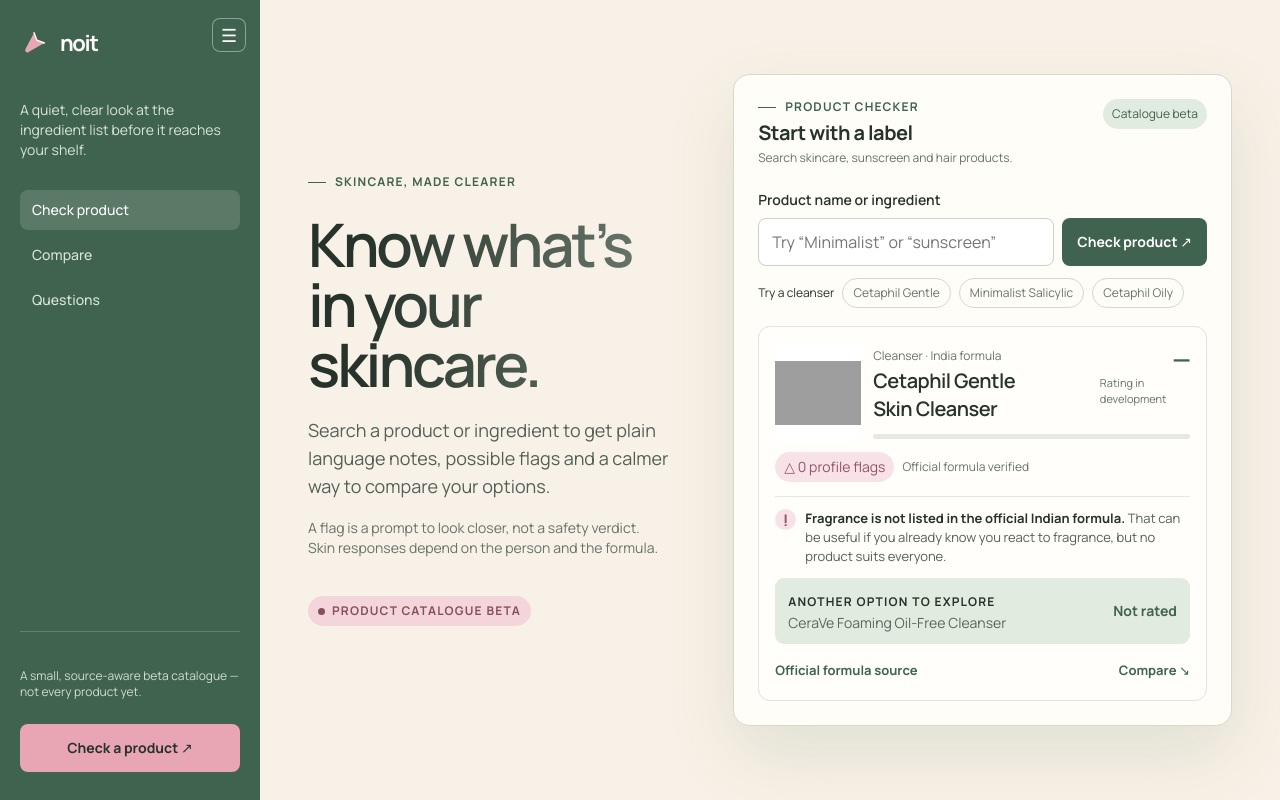
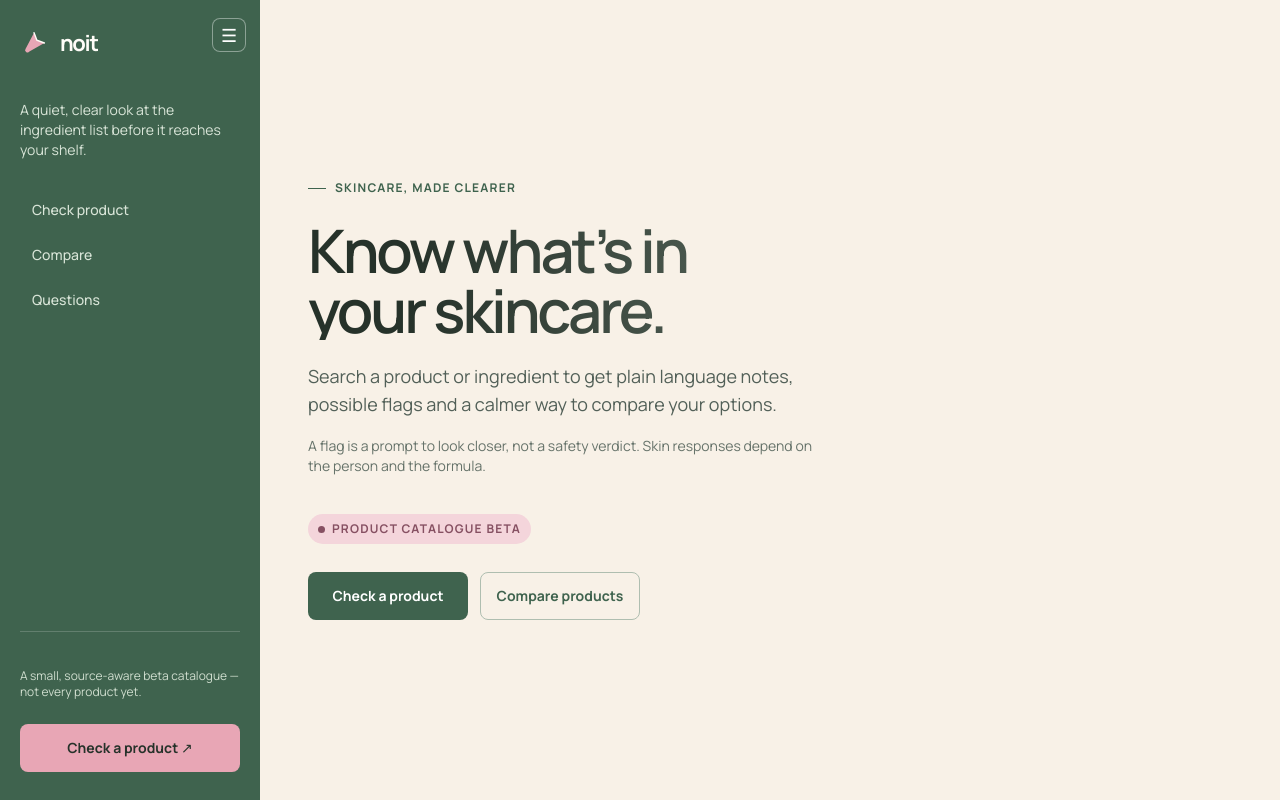
Before and after one commit to gunnekadutta/noit, a plain HTML site: page outputs/index.html in a window 1280 px wide. Shown: the top 800 px of the page. Drawn offline with Linux system fonts and the light colour scheme; grey boxes are pictures that could not be loaded.

Commit message:
Separate landing and product checker views

```diff
--- a/outputs/index.html
+++ b/outputs/index.html
@@ -31,13 +31,15 @@
     .suggestions{display:none;position:absolute;z-index:5;left:0;right:0;top:100%;max-height:240px;overflow:auto;background:#fffdf8;border:1px solid #c9d2c5;border-radius:10px;box-shadow:0 12px 25px #26322a20}.suggestions.show{display:block}.suggestions button{display:block;width:100%;padding:10px 12px;text-align:left;border:0;background:transparent;color:var(--ink)}.suggestions button:hover,.suggestions button:focus{background:var(--sage-pale)}.suggestions small{display:block;color:var(--muted)}.search-wrap{position:relative;flex:1;min-width:0}.search-wrap input{width:100%}.product-image{width:86px;height:100px;object-fit:contain;border-radius:8px;background:#fff;float:left;margin:0 12px 8px 0}.image-placeholder{width:86px;height:100px;display:grid;place-items:center;background:var(--sage-pale);color:var(--muted);border-radius:8px;float:left;margin:0 12px 8px 0;text-align:center;font-size:12px}.result-meta{clear:both;flex-wrap:wrap}
     [hidden]{display:none!important}.sidebar-toggle{position:fixed;z-index:8;top:18px;left:212px;width:34px;height:34px;border:1px solid #ffffff66;border-radius:8px;background:var(--sage-deep);color:white;font-size:18px;line-height:1}.layout.sidebar-hidden{grid-template-columns:0 minmax(0,1fr)}.layout.sidebar-hidden .sidebar{visibility:hidden;overflow:hidden;padding:0}.layout.sidebar-hidden .sidebar-toggle{left:16px}.side-nav a[aria-current="page"]{color:white;background:#ffffff24}.page-view{min-height:calc(100vh - 1px)}.page-view.section{border:0;padding-top:100px}.footer-inner{align-items:start}.footer-brand{font-size:24px;font-weight:700;letter-spacing:-.05em;color:var(--sage-deep)}.footer-copy{max-width:500px}.footer-links a{font-size:14px}.footer-note{margin-top:16px!important}
     @media(max-width:720px){.sidebar-toggle{left:auto;right:14px;top:14px}.sidebar{padding-right:58px}.layout.sidebar-hidden{display:block}.layout.sidebar-hidden .sidebar{height:62px;min-height:62px;visibility:visible;background:var(--sage-deep);padding:12px 58px 12px 16px}.layout.sidebar-hidden .side-nav{display:none}.layout.sidebar-hidden .brand{display:inline-flex}.layout.sidebar-hidden .sidebar-toggle{left:auto}.side-nav a:nth-child(3){display:block!important}.page-view.section{padding-top:64px}}
+    .hero-grid{display:block}.hero-copy{max-width:680px}.hero-copy .hero-lede{max-width:540px}.hero-actions{display:flex;flex-wrap:wrap;gap:12px;margin-top:28px}.hero-actions .button{min-width:160px}.button-outline{border-color:#afbeb0;color:var(--sage-deep);background:transparent}.button-outline:hover{background:var(--sage-pale)}.checker-page-heading{max-width:660px;margin-bottom:28px}.checker-page-heading h1{margin:8px 0 12px}.checker-page-heading p{color:var(--muted)}.checker{max-width:720px}.hero.checker-view{min-height:calc(100vh - 1px);align-items:start;padding:96px 0}.hero.checker-view .hero-grid{max-width:720px}.hero.home-view .hero-grid{max-width:1080px}.hero.home-view .hero-copy{padding:38px 0}.hero.home-view h1{max-width:680px}.hero.home-view .hero-note{max-width:510px}
+    @media(max-width:720px){.hero.checker-view{padding:64px 0}.hero.home-view .hero-copy{padding:0}.hero-actions .button{flex:1}}
   </style>
 </head>
 <body>
   <a class="skip" href="#main">Skip to content</a>
   <div class="layout">
     <aside class="sidebar" id="sidebar" aria-label="Noit navigation">
-      <a class="brand" href="#top" aria-label="Noit home"><svg viewBox="0 0 32 32" fill="none" aria-hidden="true"><path d="M6 22 15 5l3 8 8 3-16 9a2.5 2.5 0 0 1-4-3Z" fill="currentColor"/><path d="m15 5 3 8 8 3" stroke-width="1.5" stroke-linecap="round"/></svg>noit</a>
+      <a class="brand" href="#home" aria-label="Noit home"><svg viewBox="0 0 32 32" fill="none" aria-hidden="true"><path d="M6 22 15 5l3 8 8 3-16 9a2.5 2.5 0 0 1-4-3Z" fill="currentColor"/><path d="m15 5 3 8 8 3" stroke-width="1.5" stroke-linecap="round"/></svg>noit</a>
       <p class="side-intro small">A quiet, clear look at the ingredient list before it reaches your shelf.</p>
       <nav class="side-nav"><a href="#checker">Check product</a><a href="#compare">Compare</a><a href="#faq">Questions</a></nav>
       <div class="side-bottom"><p class="tiny">A small, source-aware beta catalogue — not every product yet.</p><a class="button button-light" href="#checker">Check a product ↗</a></div>
@@ -52,7 +54,9 @@
             <p class="hero-lede">Search a product or ingredient to get plain language notes, possible flags and a calmer way to compare your options.</p>
             <p class="hero-note small">A flag is a prompt to look closer, not a safety verdict. Skin responses depend on the person and the formula.</p>
             <span class="demo-pill cap"><span class="dot"></span> Product catalogue beta</span>
+            <div class="hero-actions"><a class="button button-primary" href="#checker">Check a product</a><a class="button button-outline" href="#compare">Compare products</a></div>
           </div>
+          <div class="checker-page-heading" id="checker-heading" hidden><span class="eyebrow">Your product checker</span><h1 class="h2">Get to know your products.</h1><p class="body">Search a product to explore its ingredient notes and see what still needs reviewing.</p></div>
           <section class="checker card" id="checker" data-reveal aria-labelledby="checker-title">
             <div class="checker-head"><div><span class="eyebrow">Product checker</span><h2 id="checker-title">Start with a label</h2><p class="tiny muted">Search skincare, sunscreen and hair products.</p></div><span class="sample tiny"><span class="dot"></span> Catalogue beta</span></div>
             <form class="search" id="search" novalidate><label for="query">Product name or ingredient</label><div class="search-row"><div class="search-wrap"><input id="query" type="search" placeholder="Try “Minimalist” or “sunscreen”" aria-describedby="error" aria-autocomplete="list" aria-controls="suggestions" aria-expanded="false" autocomplete="off"><div id="suggestions" class="suggestions" role="listbox" aria-label="Product suggestions"></div></div><button class="button button-primary" type="submit">Check product ↗</button></div><p class="error small" id="error" aria-live="polite"></p></form>
@@ -66,7 +70,7 @@
       <section class="section" id="faq"><div class="content faq"><div class="section-head" data-reveal><span class="eyebrow">Good questions</span><h2 class="h2">A few things to know.</h2><p class="body">This early catalogue is deliberately clear about what it knows and what still needs checking.</p></div><div class="faq-list" data-reveal><details><summary>Does a flagged ingredient mean it is harmful?</summary><p class="small">No. A flag means there may be something worth checking for your situation. People can respond differently to the same ingredient, and formula and use matter.</p></details><details><summary>What does the score measure?</summary><p class="small">The previous beta numbers were placeholders, without a validated method, so we have removed them. Noit will only introduce ratings after publishing a transparent, evidence-based scoring method.</p></details><details><summary>Does Noit give medical advice?</summary><p class="small">No. Ingredient notes cannot diagnose an allergy or a skin condition. Ask a qualified health professional about a reaction or known sensitivity.</p></details></div></div></section>
     </main>
   </div>
-  <footer id="site-footer"><div class="content footer-inner"><div class="footer-copy"><a class="footer-brand" href="#checker">noit.</a><p class="small footer-note">A little more clarity for your skincare shelf. Explore ingredients with context, curiosity and care.</p><p class="tiny footer-note">Early beta · Product details are being verified. Ratings are paused while a transparent method is developed. Guidance is not medical advice.</p></div><nav class="footer-links" aria-label="Footer links"><a href="#checker">Check products</a><a href="#compare">Compare</a><a href="#faq">Questions</a><a href="https://www.fda.gov/cosmetics/cosmetic-ingredients/allergens-cosmetics" target="_blank" rel="noreferrer">Ingredient resources</a></nav></div></footer>
+  <footer id="site-footer"><div class="content footer-inner"><div class="footer-copy"><a class="footer-brand" href="#home">noit.</a><p class="small footer-note">A little more clarity for your skincare shelf. Explore ingredients with context, curiosity and care.</p><p class="tiny footer-note">Early beta · Product details are being verified. Ratings are paused while a transparent method is developed. Guidance is not medical advice.</p></div><nav class="footer-links" aria-label="Footer links"><a href="#checker">Check products</a><a href="#compare">Compare</a><a href="#faq">Questions</a><a href="https://www.fda.gov/cosmetics/cosmetic-ingredients/allergens-cosmetics" target="_blank" rel="noreferrer">Ingredient resources</a></nav></div></footer>
   <script>
     document.documentElement.classList.add("js");
     const products = [
@@ -95,8 +99,8 @@
     document.getElementById('compare-current').addEventListener('click',()=>{if(comparable.includes(current)){selectA.value=current.id;renderComparison()}location.hash='compare'});
     const layout=document.querySelector('.layout'),sidebarToggle=document.getElementById('sidebar-toggle');
     sidebarToggle.addEventListener('click',()=>{const hidden=layout.classList.toggle('sidebar-hidden');sidebarToggle.setAttribute('aria-expanded',String(!hidden));sidebarToggle.setAttribute('aria-label',hidden?'Show sidebar':'Hide sidebar')});
-    const hero=document.querySelector('.hero'),benefits=document.getElementById('benefits'),comparison=document.getElementById('compare'),faq=document.getElementById('faq'),footer=document.getElementById('site-footer');comparison.classList.add('page-view');faq.classList.add('page-view');
-    function route(){const hash=location.hash;const page=hash==='#compare'?'compare':hash==='#faq'?'faq':'checker';hero.hidden=page!=='checker';benefits.hidden=page!=='checker';comparison.hidden=page!=='compare';faq.hidden=page!=='faq';footer.hidden=page!=='checker';document.querySelectorAll('.side-nav a').forEach(a=>{if(a.getAttribute('href')==='#'+page)a.setAttribute('aria-current','page');else a.removeAttribute('aria-current')});document.querySelectorAll('[data-reveal]').forEach(item=>item.classList.add('shown'));window.scrollTo(0,0)}window.addEventListener('hashchange',route);route();
+    const hero=document.querySelector('.hero'),heroCopy=document.querySelector('.hero-copy'),checker=document.getElementById('checker'),checkerHeading=document.getElementById('checker-heading'),benefits=document.getElementById('benefits'),comparison=document.getElementById('compare'),faq=document.getElementById('faq'),footer=document.getElementById('site-footer');comparison.classList.add('page-view');faq.classList.add('page-view');
+    function route(){const hash=location.hash;const page=hash==='#checker'?'checker':hash==='#compare'?'compare':hash==='#faq'?'faq':'home';hero.hidden=page!=='home'&&page!=='checker';heroCopy.hidden=page!=='home';checker.hidden=page!=='checker';checkerHeading.hidden=page!=='checker';hero.classList.toggle('home-view',page==='home');hero.classList.toggle('checker-view',page==='checker');benefits.hidden=page!=='home';comparison.hidden=page!=='compare';faq.hidden=page!=='faq';footer.hidden=page!=='home';document.querySelectorAll('.side-nav a').forEach(a=>{if(a.getAttribute('href')==='#'+page)a.setAttribute('aria-current','page');else a.removeAttribute('aria-current')});document.querySelectorAll('[data-reveal]').forEach(item=>item.classList.add('shown'));window.scrollTo(0,0)}window.addEventListener('hashchange',route);route();
     if(matchMedia("(prefers-reduced-motion: reduce)").matches)document.querySelectorAll("[data-reveal]").forEach(item=>item.classList.add("shown"));else if("IntersectionObserver" in window){const observer=new IntersectionObserver((entries,activeObserver)=>entries.forEach(entry=>{if(entry.isIntersecting){entry.target.classList.add("shown");activeObserver.unobserve(entry.target)}}),{threshold:.12});document.querySelectorAll("[data-reveal]").forEach(item=>observer.observe(item))}else document.querySelectorAll("[data-reveal]").forEach(item=>item.classList.add("shown"));
   </script>
 </body>
```
